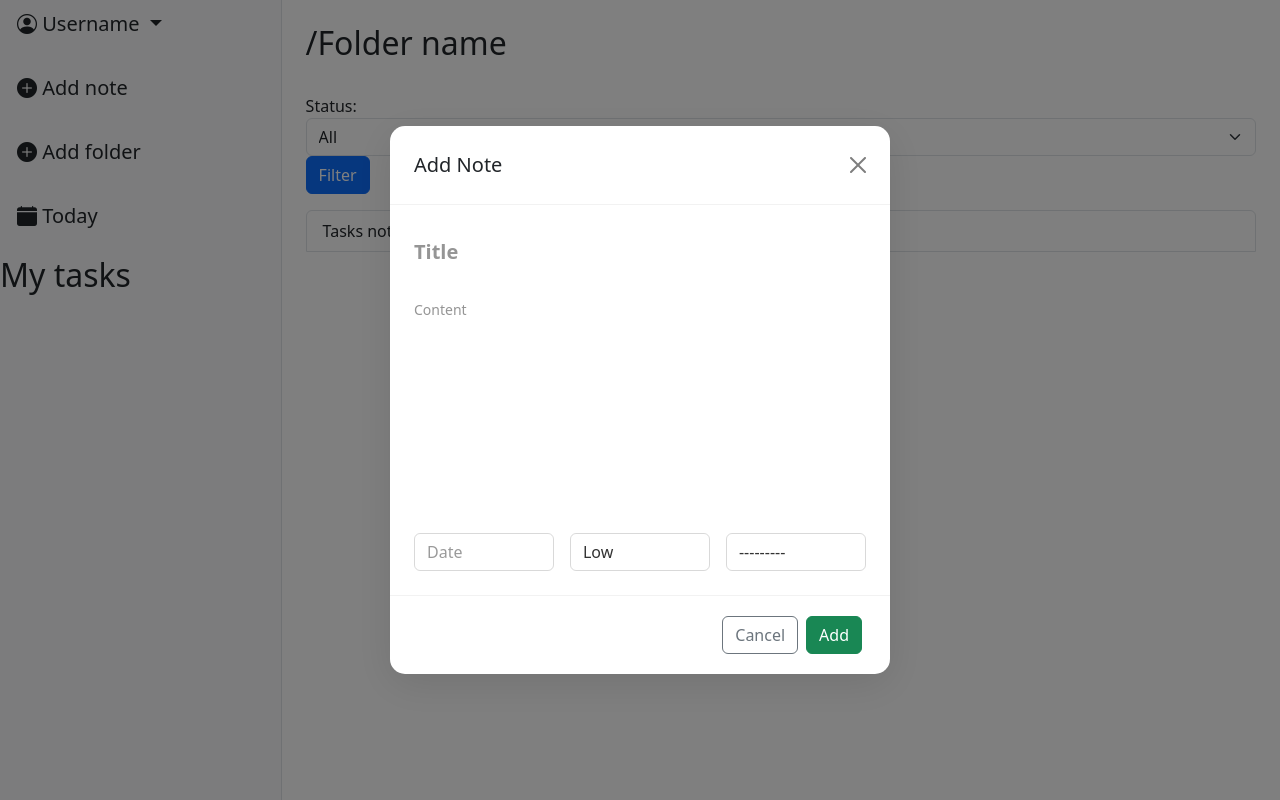
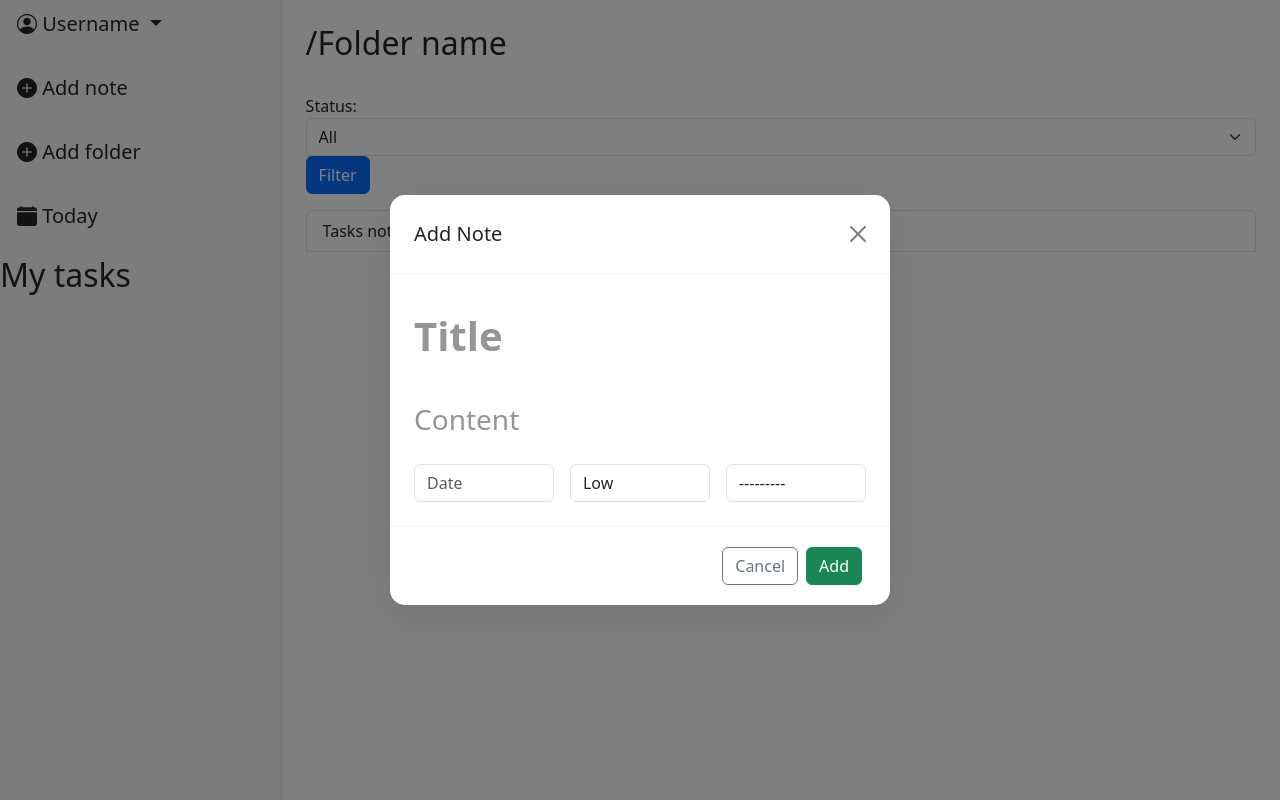
Before and after one commit to ShutenkoStanislav/Task-traking, a Django app: page / in a window 1280 px wide, after a click on "Add note". Run offline with Django 5.2, Linux system fonts and the light colour scheme; data comes from the database, SQL or seed files in the repository; both versions use the stored data as it was after the commit; data that the repository does not hold is empty.

Commit message:
Make migration, now desing of modal is almost final

```diff
--- a/static/css/modal_style.css
+++ b/static/css/modal_style.css
@@ -20,35 +20,16 @@
 }
 
 .modal .title-input {
-    font-size: 20px;
+    font-size: 40px;
     font-weight: 600;
 }
 
 .modal .content-input {
-    font-size: 14px;
+    font-size: 28px;
     font-weight: 400;
     resize: none;
 }
 
-.modal .transparent-input {
-    background-color: transparent;
-    border: 1px solid rgba(0, 0, 0, 0.15);
-    color: #333;
-    transition: all 0.3s ease;
-}
-
-.modal .transparent-input:focus {
-    background-color: rgba(255, 255, 255, 0.05);
-    border-color: #677eea;
-    box-shadow: 0 0 0 0.2rem rgba(102, 126, 234, 0.15);
-    outline: none;
-
-}
-
-.modal .transparent-input::placeholder {
-    color: rgba(0, 0, 0, 0.4);
-    opacity: 1;
-}
 
 .modal label {
     display: none !important;
@@ -73,8 +54,3 @@
     border-top: 1px solid rgba(0, 0, 0, 0.05);
     padding: 1rem 1.5rem;
 }
-
-.modal textarea.transparent-input {
-    resize: vertical;
-    min-height: 100px;
-}
--- a/task_app/forms.py
+++ b/task_app/forms.py
@@ -32,7 +32,7 @@ class TaskForm(forms.ModelForm):
 
         self.fields['folder'].widget.attrs.update({
             "class": "form-control transparent-input",
-            "placeholder" : "Folder"
+            "placeholder" : "Folder",
 
         })
 
@@ -47,7 +47,7 @@ class FolderForm(forms.ModelForm):
 
 
         self.fields['name'].widget.attrs.update({
-            "class": "form-control transparent-input",
+            "class": "form-control noborder-input content-input",
             "placeholder" : "Name"
         })
 
--- a/task_app/models.py
+++ b/task_app/models.py
@@ -37,7 +37,7 @@ class Task(models.Model):
                 ]
 
     title = models.CharField(max_length=256)
-    description = models.TextField()
+    description = models.CharField(max_length=512)
     status = models.CharField(max_length=20, choices=STATUS_CHOICES, default="todo")
     priority = models.CharField(max_length=20, choices=PRIORITY_CHOICES, default="low")
     due_date = models.DateField(null=True, blank=True)
--- a/task_traking/settings.py
+++ b/task_traking/settings.py
@@ -117,6 +117,10 @@ USE_TZ = True
 
 STATIC_URL = 'static/'
 
-DEFAULT_AUTH_FIELD = 'django.db.models.BigAutoField'
+STATICFILES_DIRS = [
+    BASE_DIR / 'static',
+]
+
+DEFAULT_AUTO_FIELD = 'django.db.models.BigAutoField'
 
 LOGIN_URL = "/admin/login/"
--- a/templates/tasks/task_list.html
+++ b/templates/tasks/task_list.html
@@ -2,7 +2,7 @@
 {% load static %}
 
 {% block extra_css %}
-<link rel="stylesheet" href="{% static 'css/modal_style.css' %}">
+<link rel="stylesheet" href="{% static 'css/modal_styles.css' %}">
 {% endblock %}
 
 {% block content %}
```
Also changed, not shown: db.sqlite3, task_app/migrations/0003_alter_task_description.py (added).
